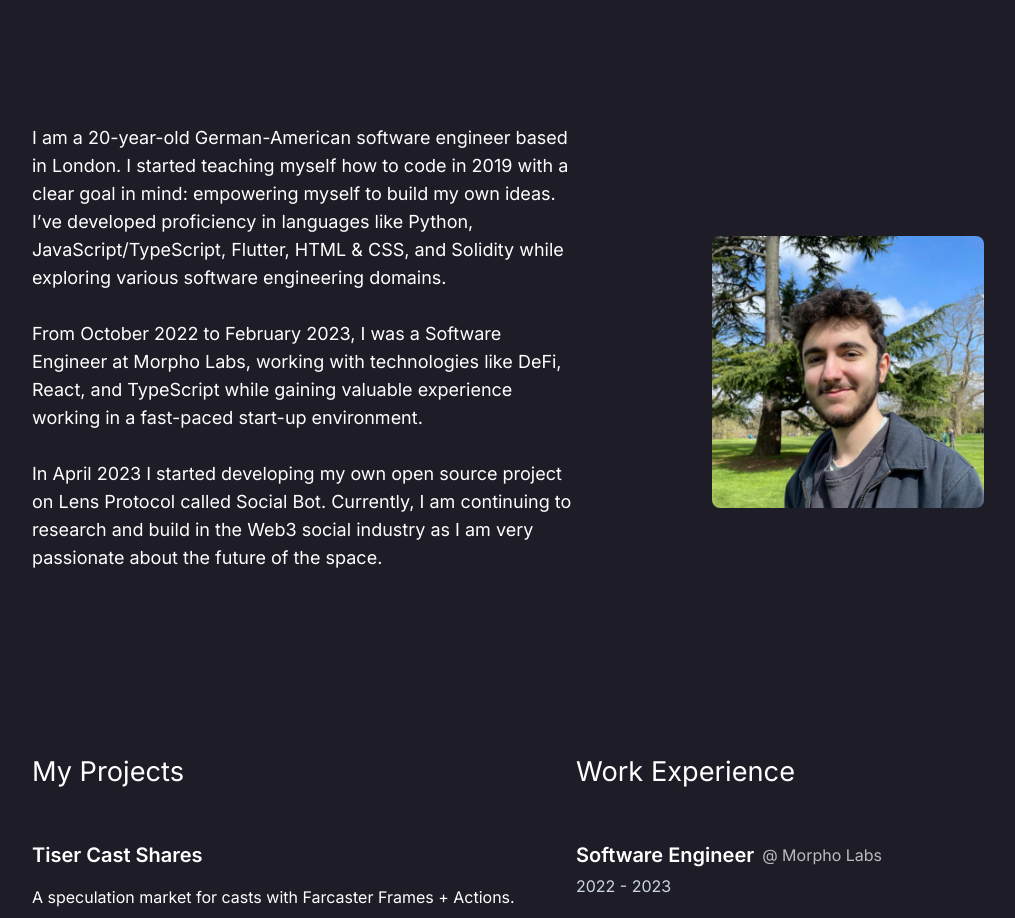
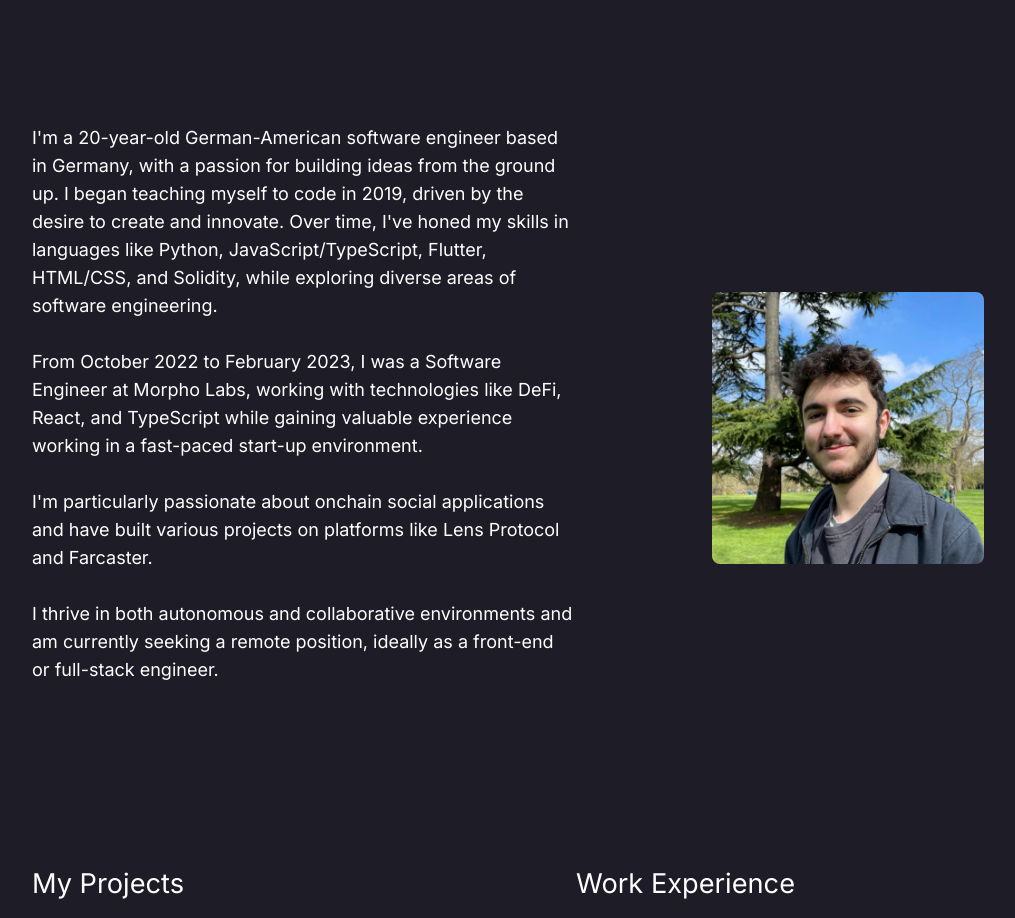
Before and after one commit to benbaessler/my-portfolio, a Next.js app: page / in a window 1280 px wide. Shown: the part 800-1718 px from the top of the page, without its empty margins (64-1079 px from the left). Built offline with nearby package versions, Linux system fonts and the light colour scheme.

Commit message:
chore: update about

```diff
--- a/src/components/About.tsx
+++ b/src/components/About.tsx
@@ -7,12 +7,7 @@ const About = () => (
       <div className="flex flex-col py-5 lg:w-1/2 items-center text-center lg:items-start lg:text-start">
         <div className="text-md md:text-lg">
           <p>
-            I am a 20-year-old German-American software engineer based in London. I started
-            teaching myself how to code in 2019 with a clear goal in mind:
-            empowering myself to build my own ideas. I’ve developed proficiency
-            in languages like Python, JavaScript/TypeScript, Flutter, HTML &
-            CSS, and Solidity while exploring various software engineering
-            domains.
+            I'm a 20-year-old German-American software engineer based in Germany, with a passion for building ideas from the ground up. I began teaching myself to code in 2019, driven by the desire to create and innovate. Over time, I've honed my skills in languages like Python, JavaScript/TypeScript, Flutter, HTML/CSS, and Solidity, while exploring diverse areas of software engineering.
           </p>
           <br />
           <p>
@@ -23,10 +18,11 @@ const About = () => (
           </p>
           <br />
           <p>
-            In April 2023 I started developing my own open source project on
-            Lens Protocol called Social Bot. Currently, I am continuing to
-            research and build in the Web3 social industry as I am very passionate about the
-            future of the space.
+            I'm particularly passionate about onchain social applications and have built various projects on platforms like Lens Protocol and Farcaster.
+          </p>
+          <br />
+          <p>
+            I thrive in both autonomous and collaborative environments and am currently seeking a remote position, ideally as a front-end or full-stack engineer.
           </p>
           {/* <br />
           <p>
```
